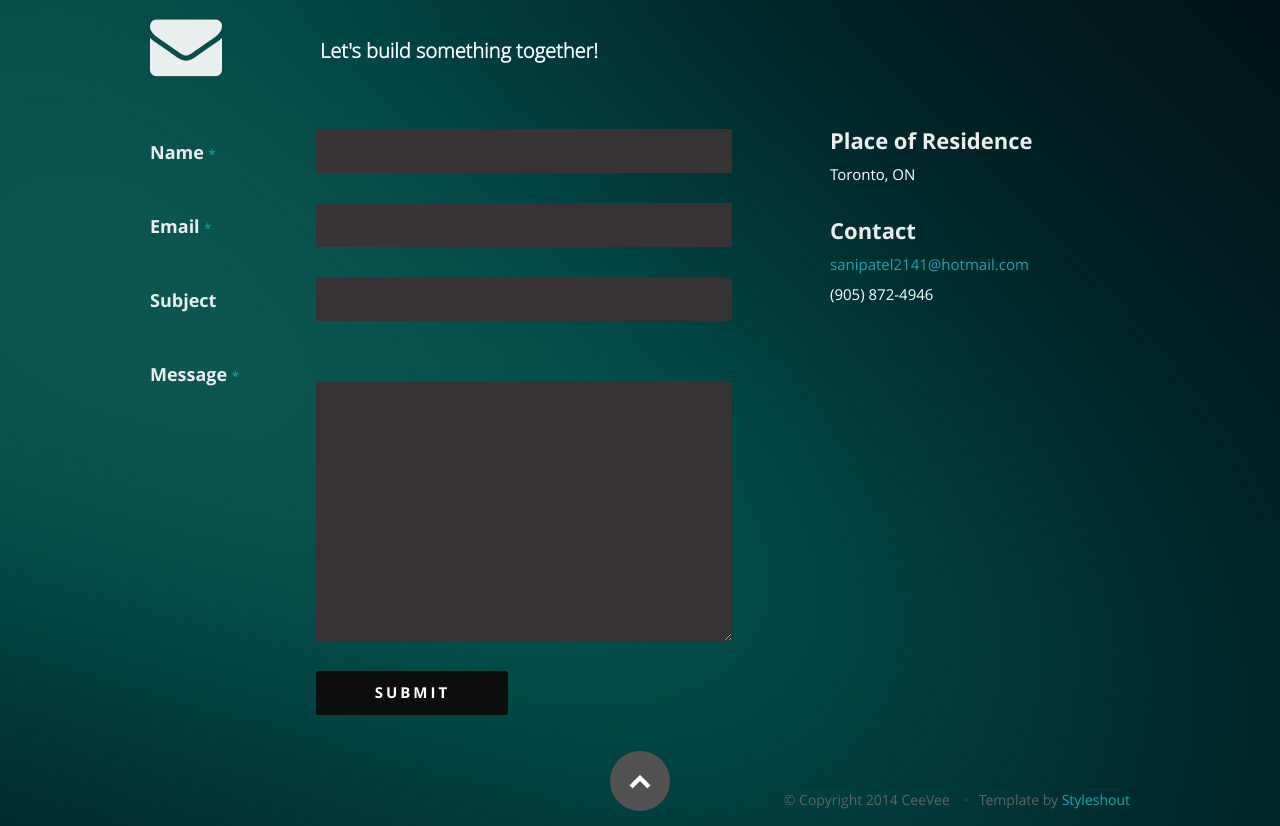
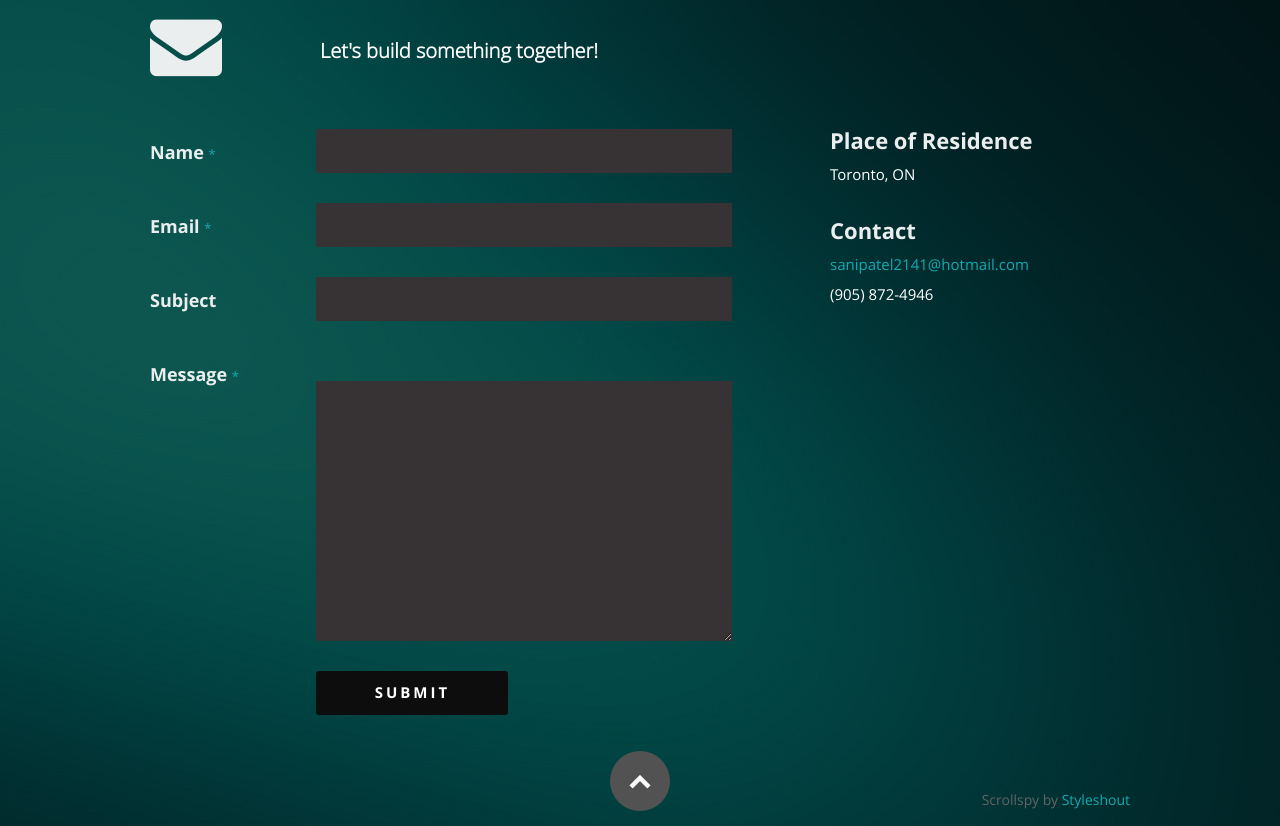
Before and after one commit to sunnypatel2141/sunnypatel.github.io, a plain HTML site: page index.html in a window 1280 px wide. Shown: the part 3783-4609 px from the top of the page. Drawn offline with nearby package versions, Linux system fonts and the light colour scheme.

Commit message:
copyright

```diff
--- a/index.html
+++ b/index.html
@@ -539,8 +539,7 @@
                 <div class="twelve columns">
 
                     <ul class="copyright">
-                        <li>&copy; Copyright 2014 CeeVee</li>
-                        <li>Template by
+                        <li>Scrollspy by
                             <a title="Styleshout" href="http://www.styleshout.com/">Styleshout</a>
                         </li>
                     </ul>
```
